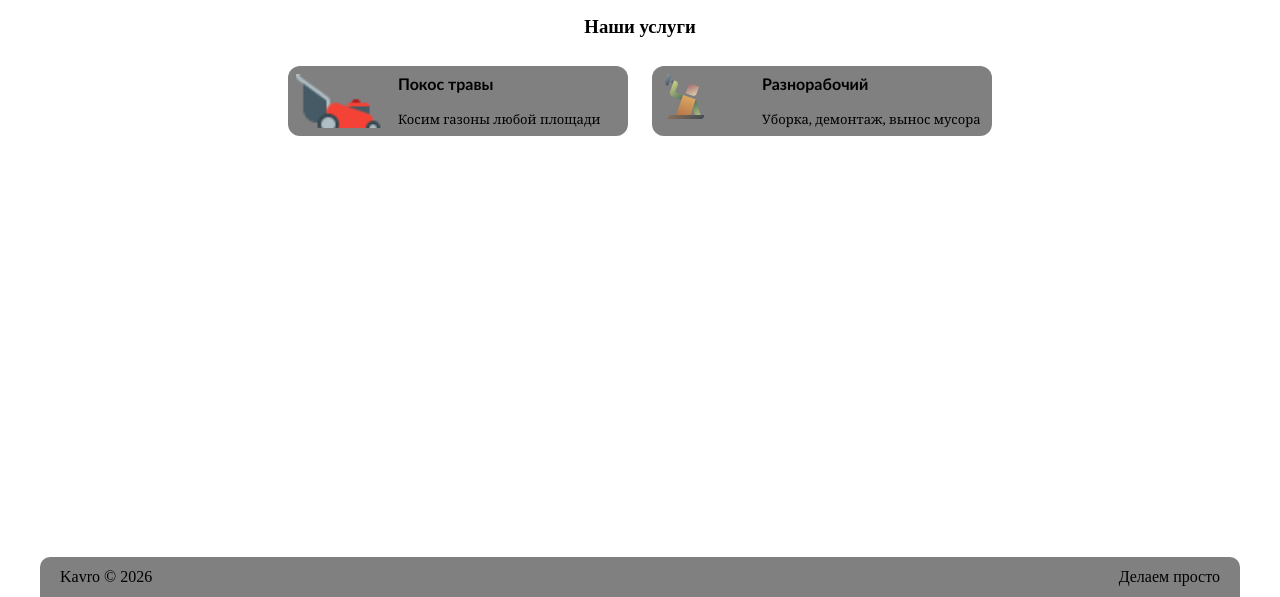
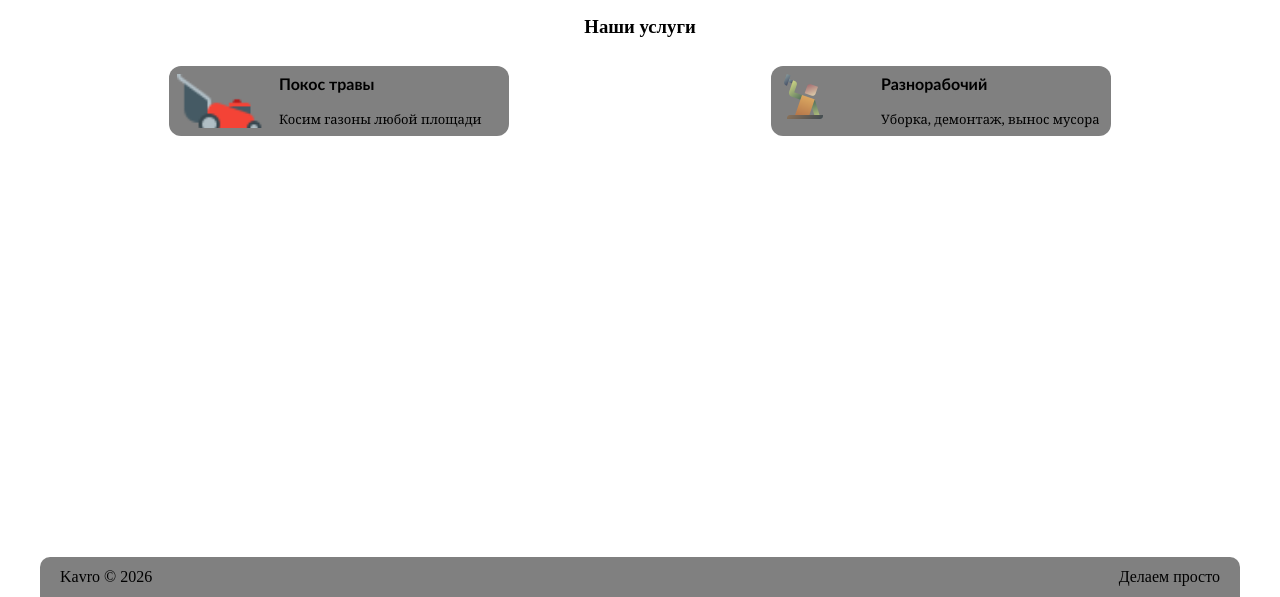
Before and after one commit to xh3t4g/project_pokos_travi, a plain HTML site: page index.html in a window 1280 px wide. Shown: the part 203-800 px from the top of the page. Drawn offline with Linux system fonts and the light colour scheme.

Commit message:
фикс для адаптации №3

```diff
--- a/css/index-style.css
+++ b/css/index-style.css
@@ -125,8 +125,10 @@ header span {
 
 .trova, .bild {
     background-color: grey;
-    width: 340px;
+    width: 90%;
+    max-width: 340px;
     height: 70px;
+    margin: 0 auto;
     border-radius: 12px;
     overflow: hidden;
     display: flex;
@@ -169,7 +171,6 @@ header span {
 @media (max-width: 500px) {
     .section_Our_services {
         flex-direction: column;
-        align-items: center;
         gap: 8px;
     }
 }
```
